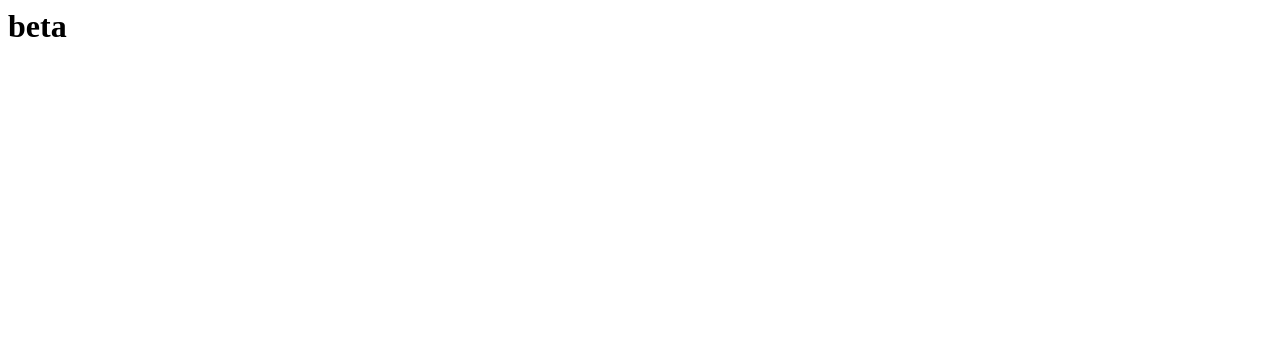
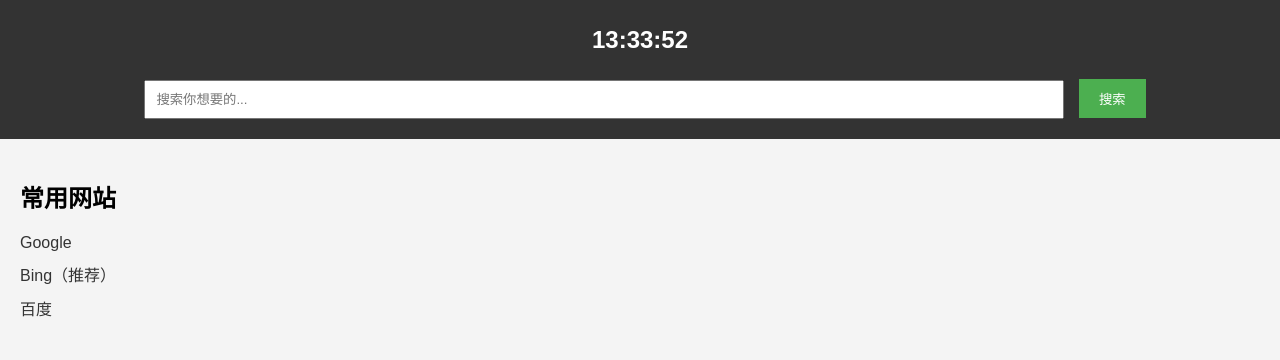
Before and after one commit to odoorbell/odoorbell.github.io, a plain HTML site: page search.html in a window 1280 px wide. Drawn offline with Linux system fonts and the light colour scheme.

Commit message:
Update search.html

```diff
--- a/search.html
+++ b/search.html
@@ -1 +1,124 @@
-<h1>beta</h1>
+<!DOCTYPE html>
+<html lang="en">
+<head>
+    <meta charset="UTF-8">
+    <meta name="viewport" content="width=device-width, initial-scale=1.0">
+    <title>白神起始页 - Xiaobai Forum</title>
+    <link rel="stylesheet" href="https://cdnjs.cloudflare.com/ajax/libs/font-awesome/6.0.0-beta3/css/all.min.css">
+</head>
+<body>
+    <header>
+      <style>
+        body {
+    font-family: Arial, sans-serif;
+    margin: 0;
+    padding: 0;
+    background-color: #f4f4f4;
+}
+
+header {
+    background-color: #333;
+    color: #fff;
+    padding: 10px 0;
+    text-align: center;
+}
+
+#searchBox {
+    width: 70%;
+    padding: 10px;
+    margin: 10px;
+}
+
+button {
+    padding: 10px 20px;
+    background-color: #4CAF50;
+    color: white;
+    border: none;
+    cursor: pointer;
+}
+
+button:hover {
+    background-color: #45a049;
+}
+
+main {
+    padding: 20px;
+}
+
+ul {
+    list-style-type: none;
+    padding: 0;
+}
+
+ul li {
+    margin: 10px 0;
+}
+
+ul li a {
+    text-decoration: none;
+    color: #333;
+}
+
+ul li a:hover {
+    text-decoration: underline;
+}
+#clock {
+    font-size: 24px; /* 设置字体大小 */
+    color: #fff; /* 设置字体颜色 */
+}
+/* 响应式布局 */
+@media (max-width: 768px) {
+    nav ul li {
+        display: block;
+        margin-bottom: 10px;
+    }
+
+    main {
+        padding: 10px;
+    }
+}
+      </style>
+        <h1 id="clock">白神起始页</h1>
+        <input type="text" id="searchBox" placeholder="搜索你想要的...">
+        <button onclick="performSearch()">搜索</button>
+    </header>
+    <main>
+        <h2>常用网站</h2>
+        <ul>
+            <li><a href="https://www.google.com">Google</a></li>
+            <li><a href="https://www.bing.com">Bing（推荐）</a></li>
+            <li><a href="https://www.baidu.com">百度</a></li>
+            <!-- 更多链接 -->
+        </ul>
+    </main>
+    <script>
+      function performSearch() {
+    var searchBox = document.getElementById('searchBox');
+    var query = searchBox.value;
+    window.open('https://www.google.com/search?q=' + encodeURIComponent(query), '_blank');
+      }
+      function updateClock() {
+    var now = new Date(); // 获取当前时间
+    var hours = now.getHours();
+    var minutes = now.getMinutes();
+    var seconds = now.getSeconds();
+
+    // 如果分钟或秒钟小于10，添加前导零
+    minutes = minutes < 10 ? '0' + minutes : minutes;
+    seconds = seconds < 10 ? '0' + seconds : seconds;
+
+    // 将时间格式化为 HH:MM:SS
+    var timeString = hours + ':' + minutes + ':' + seconds;
+
+    // 显示时间
+    document.getElementById('clock').textContent = timeString;
+}
+
+// 初始更新时间
+updateClock();
+
+// 每秒更新时间
+setInterval(updateClock, 1000);
+    </script>
+</body>
+</html>
```
